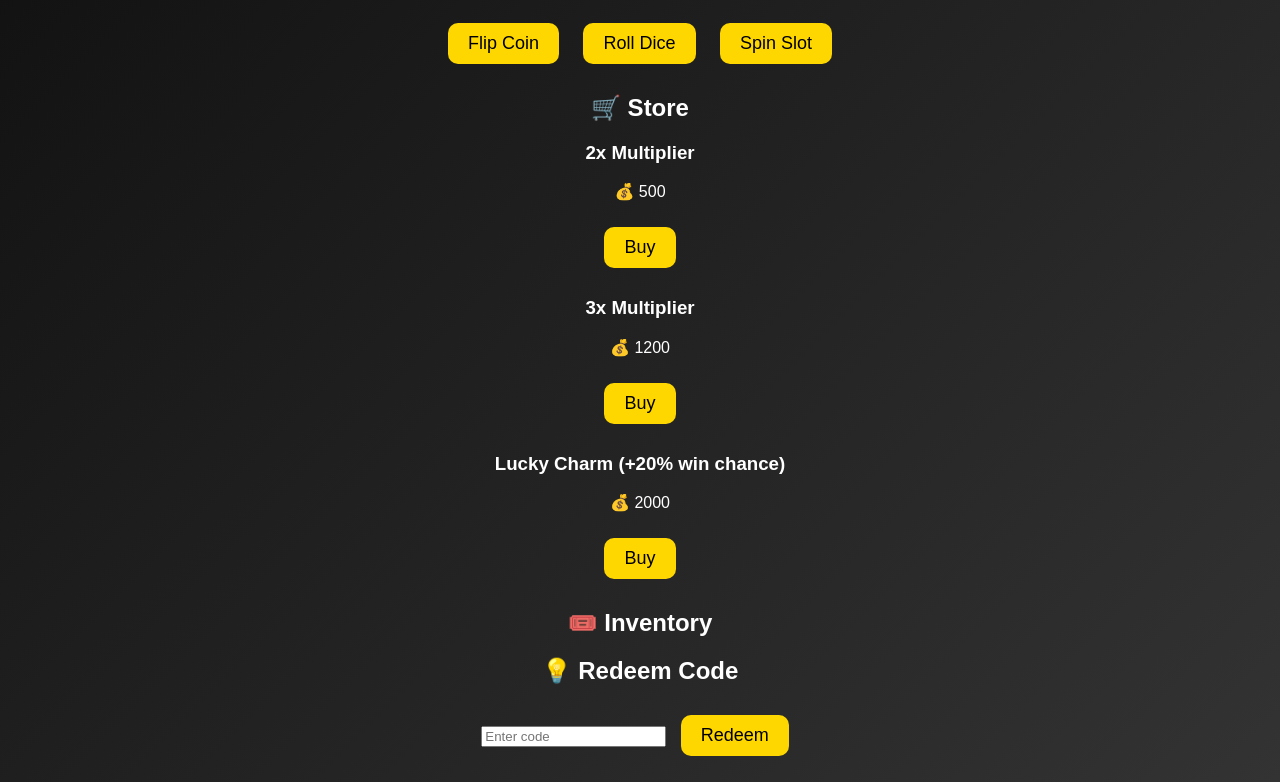
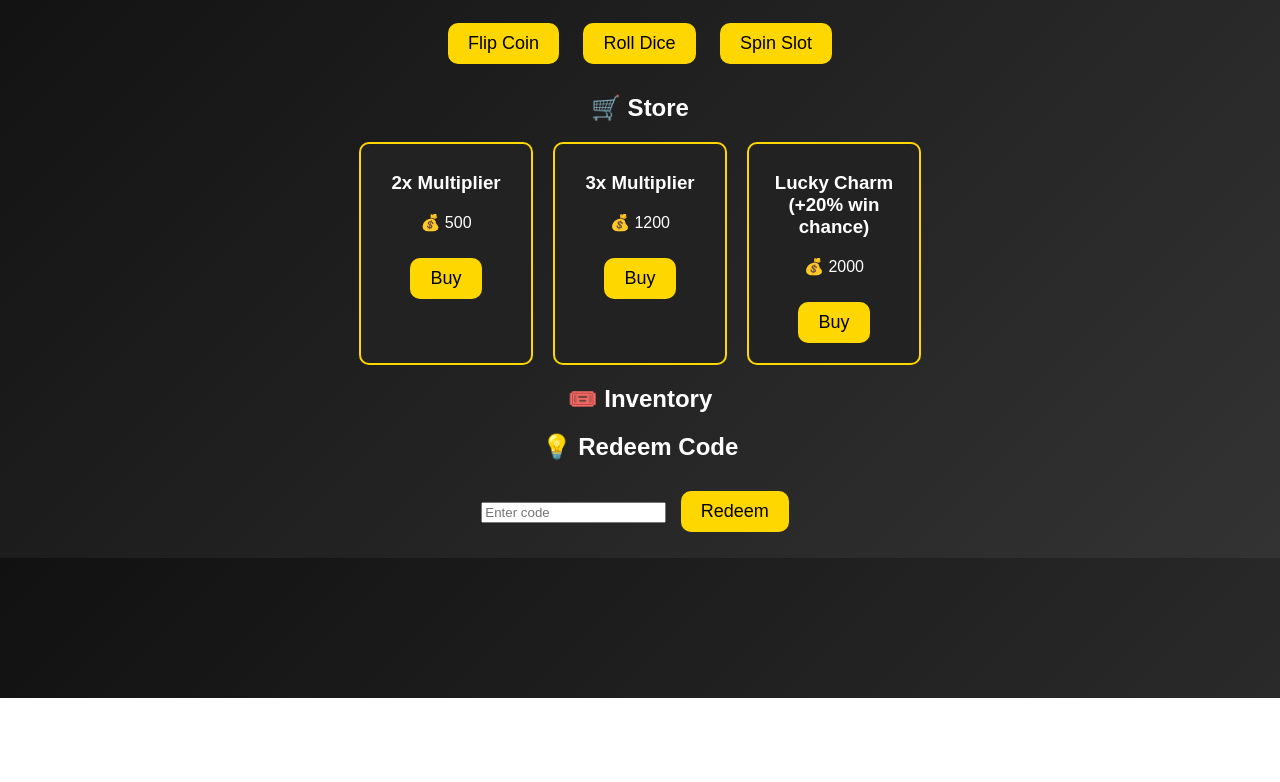
Before and after one commit to HoxY1sH3r3/Gamble-.Co, a plain HTML site: page index.html in a window 1280 px wide. Shown: the part 102-884 px from the top of the page. After the commit the page ends 800 px from the top, so only its background shows below. Drawn offline with Linux system fonts and the light colour scheme.

Commit message:
Update style.css

```diff
--- a/style.css
+++ b/style.css
@@ -21,3 +21,18 @@ button:hover {
   transform: scale(1.1);
   background: orange;
 }
+
+#store {
+  display: flex;
+  justify-content: center;
+  gap: 20px;
+  flex-wrap: wrap;
+}
+
+.store-item {
+  background: #222;
+  border: 2px solid gold;
+  border-radius: 10px;
+  padding: 10px;
+  width: 150px;
+}
```
